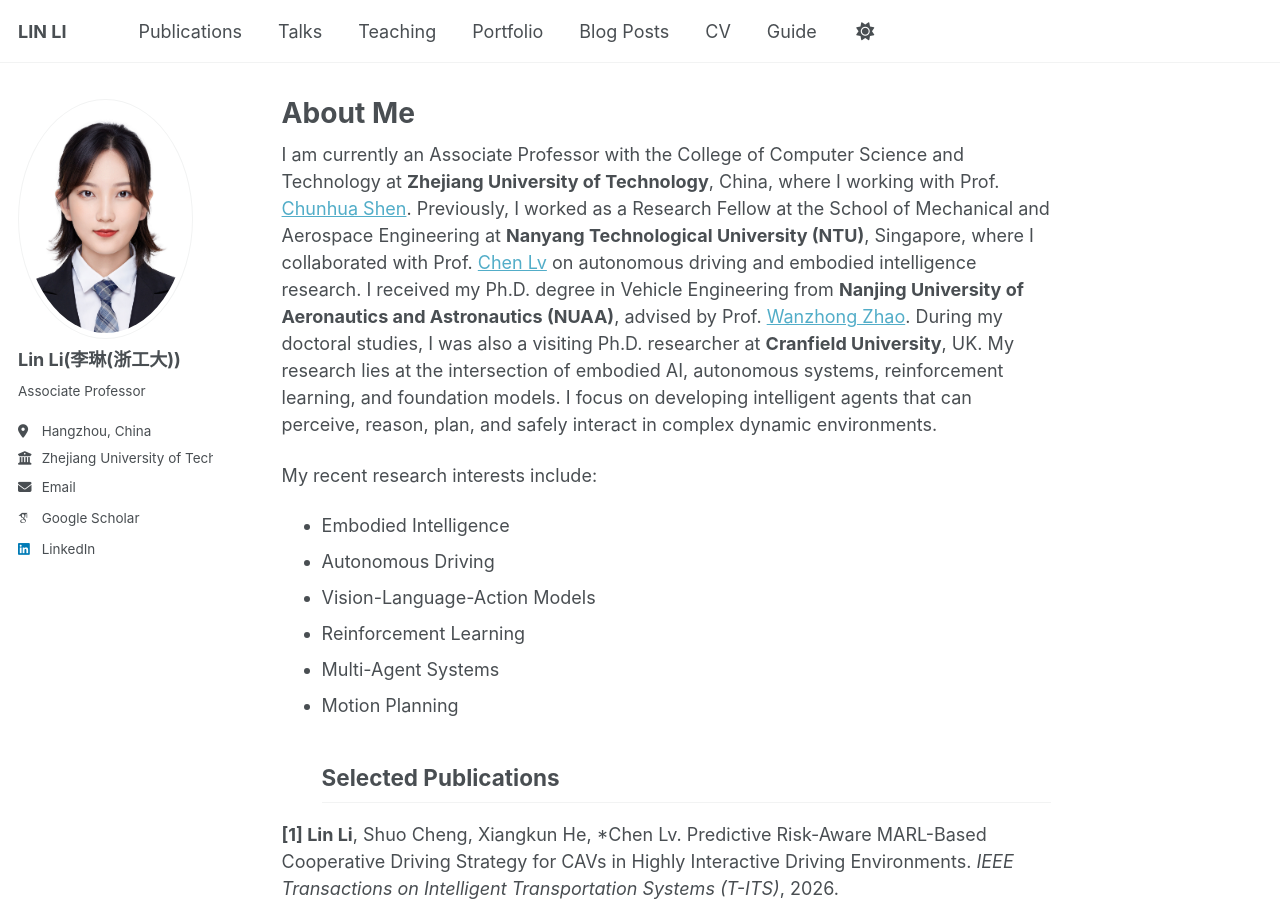
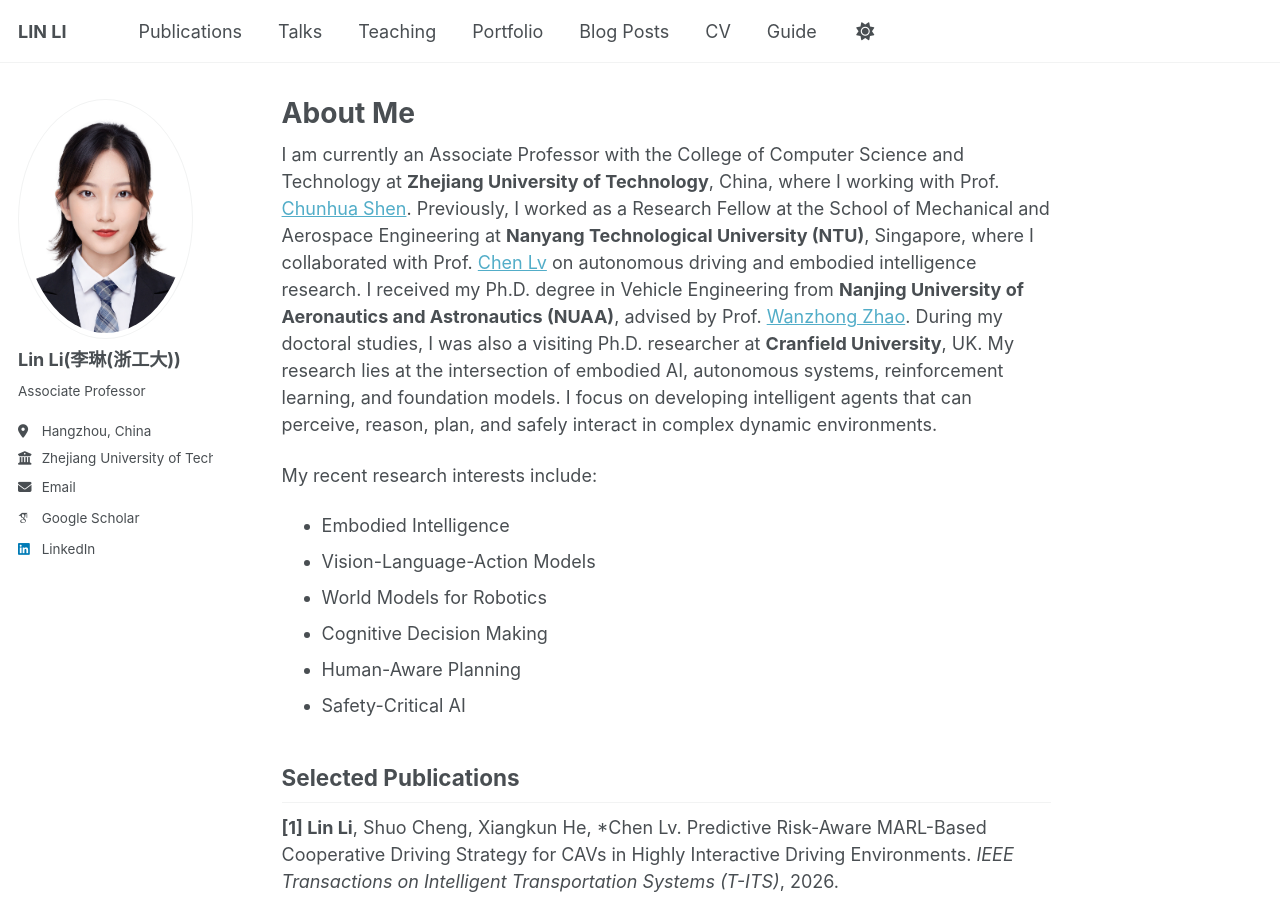
Before and after one commit to lilin96/lilin96a.github.io, a Jekyll site: the page built from _pages/about.md, in a window 1280 px wide and 900 px high. Built offline with Jekyll 4.4.1, drawn with Linux system fonts in a browser that asks for light colours; some web fonts are replaced; a script bundle is joined from its source files by our own code; library files that are not in the unit come from our copies.

Commit message:
Update about.md

```diff
--- a/_pages/about.md
+++ b/_pages/about.md
@@ -11,11 +11,12 @@
 
 My recent research interests include:
 - Embodied Intelligence
-- Autonomous Driving
 - Vision-Language-Action Models
-- Reinforcement Learning
-- Multi-Agent Systems
-- Motion Planning
+- World Models for Robotics
+- Cognitive Decision Making
+- Human-Aware Planning
+- Safety-Critical AI
+
 ## Selected Publications
 
 **[1] Lin Li**, Shuo Cheng, Xiangkun He, \*Chen Lv. Predictive Risk-Aware MARL-Based Cooperative Driving Strategy for CAVs in Highly Interactive Driving Environments. *IEEE Transactions on Intelligent Transportation Systems (T-ITS)*, 2026.
```
